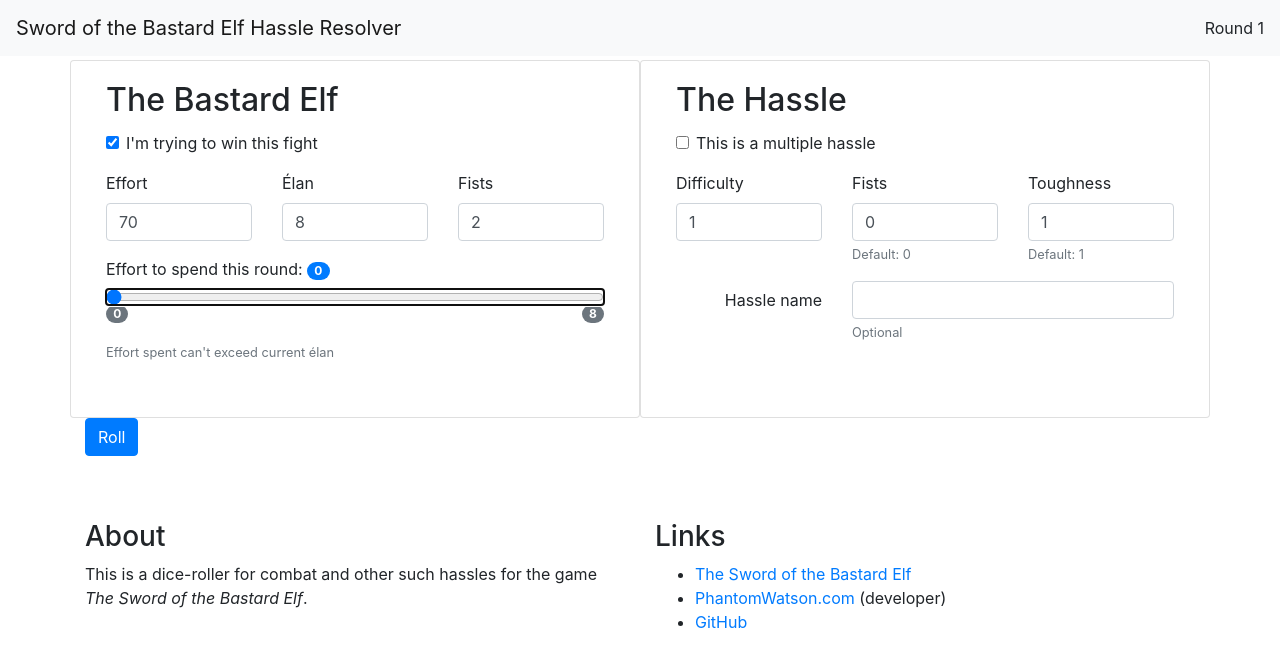
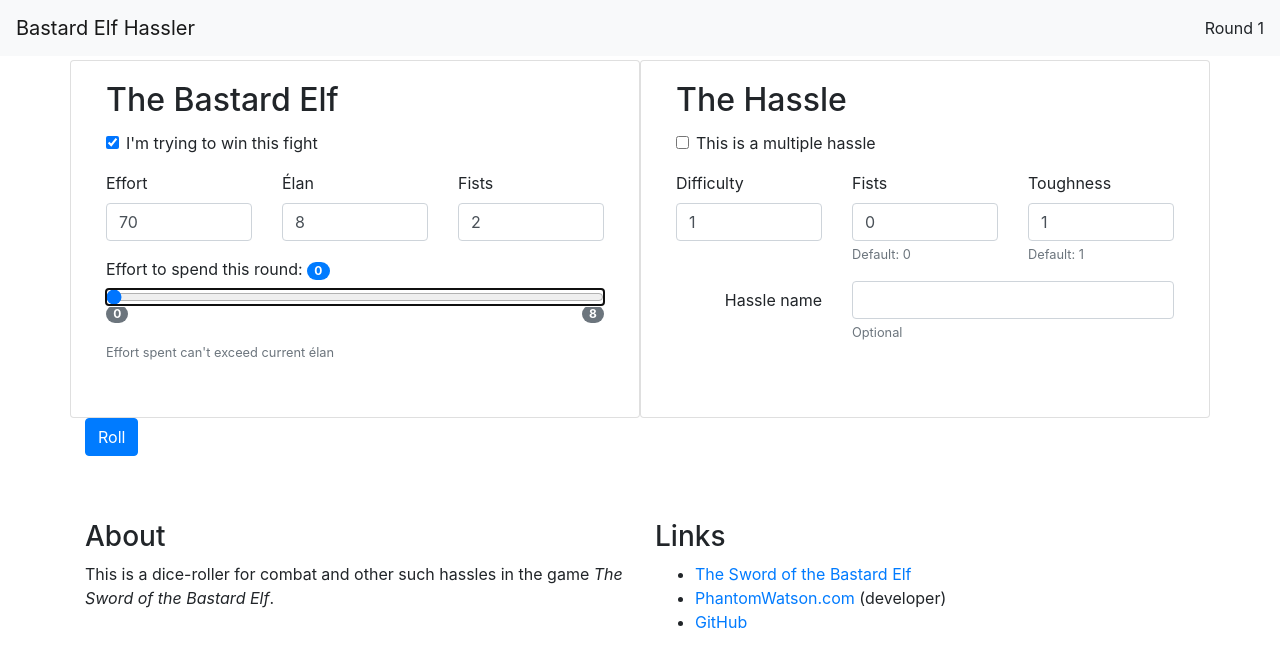
Before and after one commit to PhantomWatson/bastard-elf-hassler, a plain HTML site: page index.html in a window 1280 px wide. Drawn offline with nearby package versions, Linux system fonts and the light colour scheme.

Commit message:
Update title, meta tags, and other text

```diff
--- a/index.html
+++ b/index.html
@@ -3,13 +3,14 @@
 
 <head>
   <meta charset="utf-8" />
-  <title>Sword of the Bastard Elf Hassle Resolver</title>
-  <!-- meta name="description" content="" -->
+  <title>Bastard Elf Hassler</title>
+  <meta name="description" content="A dice-roller for combat and other such hassles in the game The Sword of the Bastard Elf.">
   <meta name="viewport" content="width=device-width, initial-scale=1, shrink-to-fit=no" />
 
-  <meta property="og:title" content="Sword of the Bastard Elf Hassle Resolver" />
+  <meta property="og:title" content="Bastard Elf Hassler" />
   <meta property="og:type" content="website" />
-  <!-- meta property="og:url" content="" -->
+  <meta property="og:url" content="https://bastard-elf-hassler.phantomwatson.com" />
+  <meta property="og:description" content="A dice-roller for combat and other such hassles in the game The Sword of the Bastard Elf." />
   <!-- meta property="og:image" content="" -->
 
   <link rel="stylesheet" href="https://stackpath.bootstrapcdn.com/bootstrap/4.5.2/css/bootstrap.min.css" integrity="sha384-JcKb8q3iqJ61gNV9KGb8thSsNjpSL0n8PARn9HuZOnIxN0hoP+VmmDGMN5t9UJ0Z" crossorigin="anonymous" />
@@ -24,7 +25,7 @@
 <body>
   <nav class="navbar fixed-top navbar-light bg-light">
     <span class="navbar-brand d-none d-sm-block d-md-block d-lg-block d-xl-block">
-      Sword of the Bastard Elf Hassle Resolver
+      Bastard Elf Hassler
     </span>
     <span class="navbar-brand d-block d-sm-none">
       <abbr title="Sword of the Bastard Elf">SotBE</abbr> Hassle Resolver
@@ -200,7 +201,7 @@
       <section class="col-sm-6">
         <h3>About</h3>
         <p>
-          This is a dice-roller for combat and other such hassles for the game
+          This is a dice-roller for combat and other such hassles in the game
           <em>The Sword of the Bastard Elf</em>.
         </p>
       </section>
```
